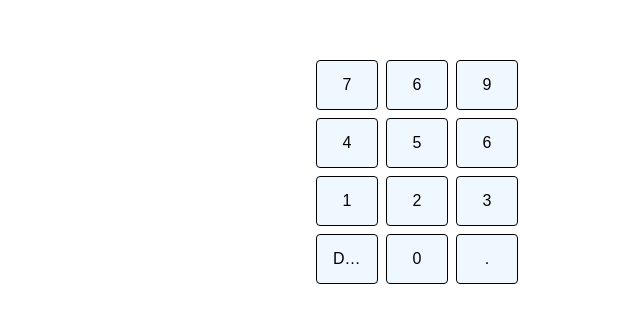
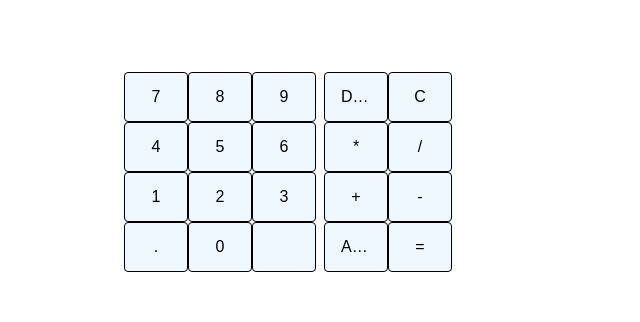
Before and after one commit to heikkkk/vue-calculator, a Vue app: page / in a window 1280 px wide. Shown: the part 228-550 px from the top of the page, without its empty margins (324-964 px from the left). Built offline with nearby package versions, Linux system fonts and the light colour scheme.

Commit message:
button events and event handling

```diff
--- a/src/App.vue
+++ b/src/App.vue
@@ -1,6 +1,4 @@
 <script setup lang="ts">
-import { RouterLink, RouterView } from 'vue-router'
-import HelloWorld from './components/HelloWorld.vue'
 import CalculatorView from './views/CalculatorView.vue';
 </script>
 
--- a/src/components/BaseButton.vue
+++ b/src/components/BaseButton.vue
@@ -42,7 +42,7 @@ input {
     white-space: nowrap;
     background-color: aliceblue;
     height: 50px;
-    width: 62px;
+    width: 64px;
 }
 
 :hover {
--- a/src/components/NumPad.vue
+++ b/src/components/ButtonGroup.vue
@@ -1,16 +1,16 @@
 <template>
-    <div class="test"></div>
     <div class="numpad">
         <div
-            v-for="number in numbers"
+            v-for="number in requiredButtons"
             :key="number.indexOf"
             class="button"
             :columns="columns"
             :rows="rows"
         >
-        <BaseButton
-            :value="number"
-        />
+            <BaseButton
+                :value="number"
+                @updateExpression="$emit('updateExpression', $event)"
+            />
         </div>
     </div>
 </template>
@@ -38,15 +38,25 @@ export default {
     data () {
         return {
             column: 'repeat(' + this.columns +', 1fr)',
-            row: 'repeat(' + this.row + ', 1fr)'
+            row: 'repeat(' + this.row + ', 1fr)',
         }
     },
-    methods: {
-        calculateRequiredButtons: function() {
-            var gridSize = this.rows*this.columns
-            console.log(gridSize)
+    computed: {
+        requiredButtons() {
+            var buttons = this.numbers
+            var gridSize = (this.rows)*(this.columns)
+            var sizeNumbers = this.numbers.length
+
+            if (sizeNumbers < gridSize) {
+                var diff = gridSize-sizeNumbers
+                for (let i = 0; i < diff; i++) {
+                    buttons.push('')
+                }
+            }
+            return buttons
         }
-    }
+    },
+    emits: [ 'updateExpression' ]
 }
 
 </script>
@@ -56,11 +66,13 @@ export default {
   display: grid;
   grid-template-columns: v-bind(column);
   grid-template-rows: v-bind(row);
-  gap: 8px;
+  width: v-bind((columns*64) + 'px');
+  margin-left: 8px;
 }
 
 .button {
   text-align: center;
+  max-width: 64;
+  max-height: 50;
 }
-
 </style>
--- a/src/views/CalculatorView.vue
+++ b/src/views/CalculatorView.vue
@@ -1,18 +1,28 @@
 <template>
-    <NumPad
+    <ButtonGroup
         :numbers="numpad"
+        :rows="4"
+        @updateExpression="console.log($event)"
     >
-    </NumPad>
+    </ButtonGroup>
+
+    <ButtonGroup
+        :numbers="operators"
+        :columns="2"
+        :rows="4"
+        @updateExpression="console.log($event)"
+    >
+    </ButtonGroup>
 </template>
 
 <script lang="ts">
-import NumPad from '@/components/NumPad.vue';
+import ButtonGroup from '@/components/ButtonGroup.vue';
 export default {
     data() {
         return {
             numpad: [
                 '7',
-                '6',
+                '8',
                 '9',
                 '4',
                 '5',
@@ -20,12 +30,75 @@ export default {
                 '1',
                 '2',
                 '3',
+                '.',
+                '0',
+            ],
+            operators: [
                 'DEL',
-                '0',
-                '.',
-            ]
+                'C',
+                '*',
+                '/',
+                '+',
+                '-',
+                'ANS',
+                '='
+            ],
+            expression: ''
+
         };
     },
-    components: { NumPad }
+    methods: {
+        updateExpression(input: string) {
+            this.expression.concat(input)
+        },
+        clearExpression() {
+            this.expression = ''
+        },
+        popExpression() {
+            let endChar = this.expression.length-1
+            this.expression = this.expression.slice(0, endChar)
+        },
+
+        handleExpressionUpdate(event: string) {
+            let input = event
+            const numberRegex = /^-?\d*\.?\d+$/;
+            const operatorRegex = /^[+\-*/]$/;
+
+            if (numberRegex.test(input) || operatorRegex.test(input)) {
+                //concat the event to expression
+                //return from method
+                this.updateExpression(input)
+                return
+            }
+            this.checkSpecialOperator(input)
+        },
+
+        checkSpecialOperator(input: string) {
+        switch (input) {
+            case 'ANS':
+                console.log('The input is equal to "ANS".');
+                //run answer-function
+                break;
+            case 'C':
+                console.log('The input is equal to "C".');
+                //run clear-function
+                this.clearExpression()
+                break;
+            case 'DEL':
+                console.log('The input is equal to "DEL".');
+                //delete last input of the expression
+                this.popExpression
+                break;
+            case '=':
+                console.log('The input is equal to "=".');
+                //run equals-function
+                break;
+            default:
+                //do noting?
+                console.log('The input does not match any of the specified strings.');
+            }
+        }
+    },
+    components: { ButtonGroup }
 }
 </script>
```
Also changed, not shown: src/components/HelloWorld.vue (deleted, +0 -41 lines), src/components/CalculatorDisplay.vue (added), src/components/CalculatorLog.vue (added), src/stores/counter.ts (line endings or trailing spaces).
